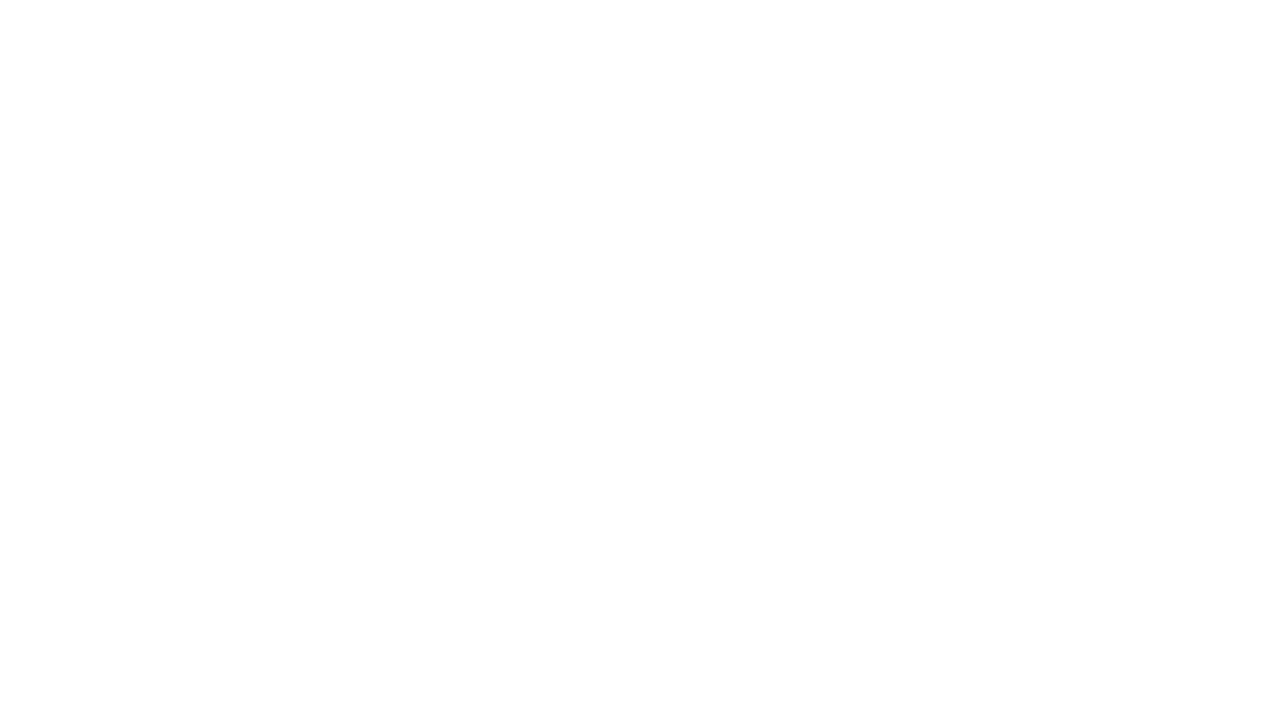
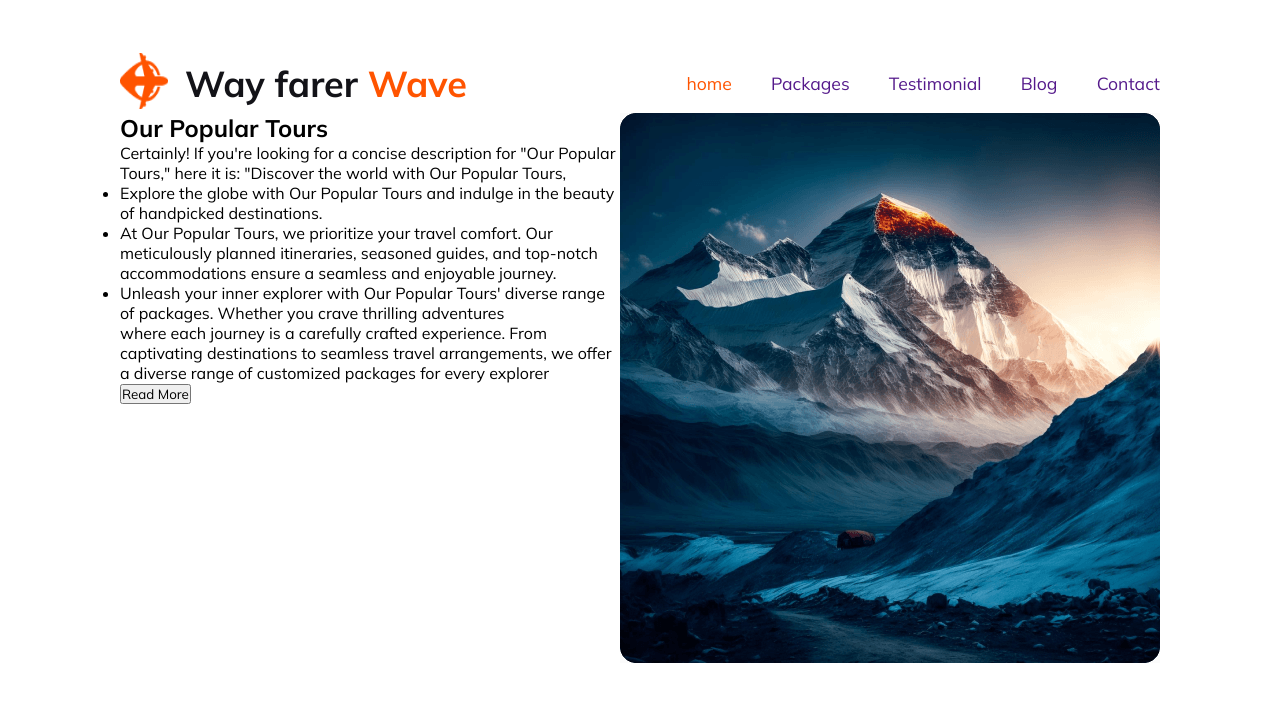
Before and after one commit to rasel754/second-assignment, a plain HTML site: page index.html in a window 1280 px wide. Drawn offline with Linux system fonts and the light colour scheme.

Commit message:
complete nav section

```diff
--- a/b9a2.css
+++ b/b9a2.css
@@ -1 +1,49 @@
 /* common style properties */
+*{
+    margin: 0;
+    padding: 0;
+    font-family: 'Mulish', sans-serif;
+}
+.common-text-color{
+    color: #FF5400;
+}
+
+/* header section style */
+header{
+    margin: 0px 120px;
+}
+
+nav{
+    display: flex;
+    justify-content: space-between;
+    margin-top: 53px;
+    align-items: center;
+
+}
+.logoAndTitle{
+    display: flex;
+    align-items: center;
+}
+.logoAndTitle img{
+    width: 48px;
+    height: 56.008px;
+}
+.logoAndTitle h1{
+    color: #131318;
+    font-size: 2.25rem;
+    padding-left: 17px;
+
+}
+nav a{
+    text-decoration: none;
+    font-size: 1.1rem;
+    padding-left:35px;
+}
+header .banner{
+    background-image: url('../Images/group13.png');
+}
+
+/* Our Popular Tours section style */
+.popular-tour{
+    display: flex;
+}
--- a/index.html
+++ b/index.html
@@ -5,15 +5,52 @@
     <meta name="viewport" content="width=device-width, initial-scale=1.0">
     <title> Rasel Way farer Wave</title>
     <link rel="stylesheet" href="b9a2.css">
+    <link rel="preconnect" href="https://fonts.googleapis.com">
+<link rel="preconnect" href="https://fonts.gstatic.com" crossorigin>
+<link href="https://fonts.googleapis.com/css2?family=Mulish:wght@400;700;800&display=swap" rel="stylesheet">
 </head>
 <body>
     <header>
         <nav>
-
+            <div class="logoAndTitle">
+               <div>
+                 <img src="Images/group40071.png" alt="this is a website logo">
+                    </div>
+               <div>
+                <h1> Way farer <span class="common-text-color">Wave</span></h1>
+            </div>
+            </div>
+            <div>
+                <a class="common-text-color" href=""> home</a>
+                <a href="">Packages</a>
+                <a href="">Testimonial</a>
+                <a href="">Blog</a>
+                <a href="">Contact</a>
+            </div>
         </nav>
         <div class="banner">
 
         </div>
+        <section>
+            <div class="popular-tour">
+                <div>
+                    <h1>Our Popular Tours</h1>
+                    <p>
+                        Certainly! If you're looking for a concise description for "Our Popular Tours," here it is:
+                        "Discover the world with Our Popular Tours, </p>
+                    <ul>
+                        <li>Explore the globe with Our Popular Tours and indulge in the beauty of handpicked destinations.</li>
+                        <li> At Our Popular Tours, we prioritize your travel comfort. Our meticulously planned itineraries, seasoned guides, and top-notch accommodations ensure a seamless and enjoyable journey.</li>
+                        <li>Unleash your inner explorer with Our Popular Tours' diverse range of packages. Whether you crave thrilling adventures</li>
+                    </ul>
+                    <p>where each journey is a carefully crafted experience. From captivating destinations to seamless travel arrangements, we offer a diverse range of customized packages for every explorer</p>
+                    <button>Read More</button>
+                </div>
+                <div>
+                    <img src="Images/rectangle4.png" alt="">
+                </div>
+            </div>
+        </section>
     </header>
     <main>
 
```
Also changed, not shown: Images/group13.png (added), Images/group39.png (added), Images/group40 (2).png (added), Images/group40.png (added), Images/group40071.png (added), Images/rectangle10.png (added), Images/rectangle11.png (added), Images/rectangle4.png (added), Images/rectangle5.png (added), Images/rectangle6.png (added), Images/rectangle7.png (added), Images/rectangle8 (2).png (added), Images/rectangle8.png (added), Images/rectangle9.png (added).
